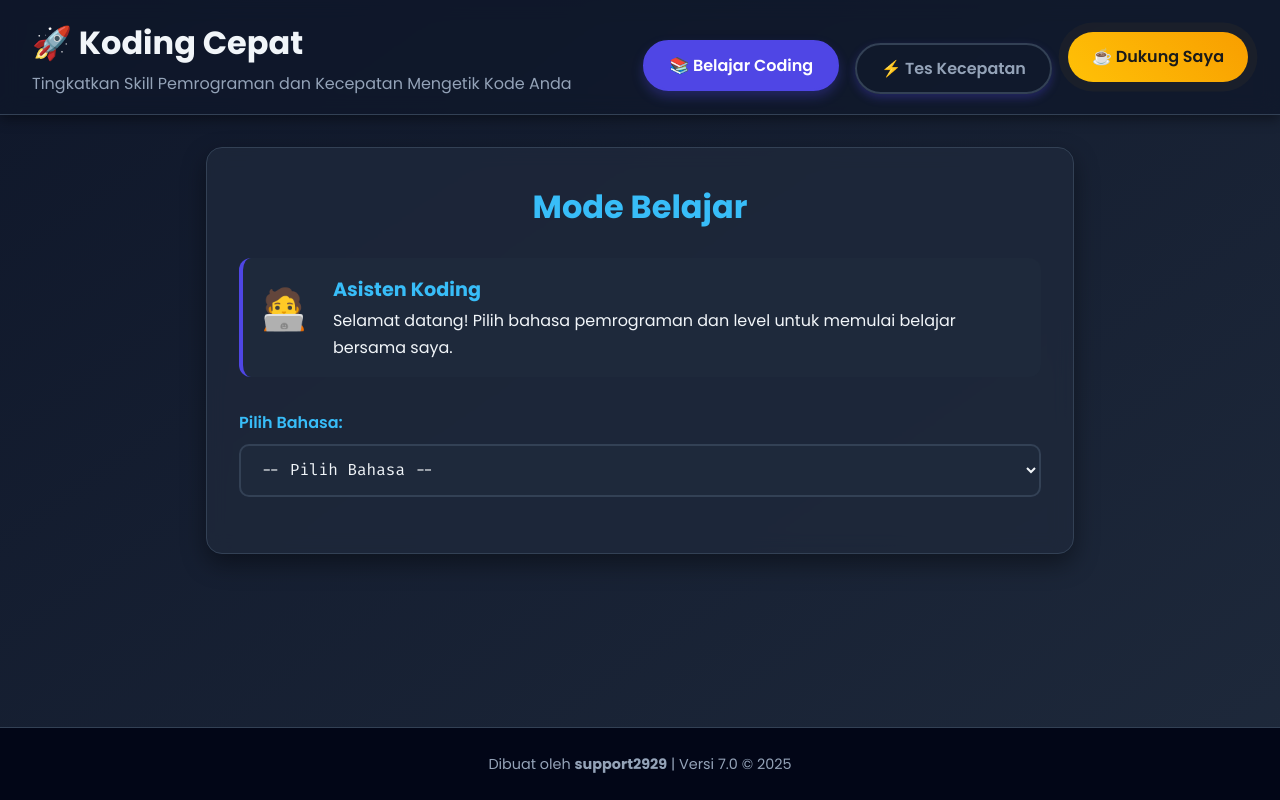
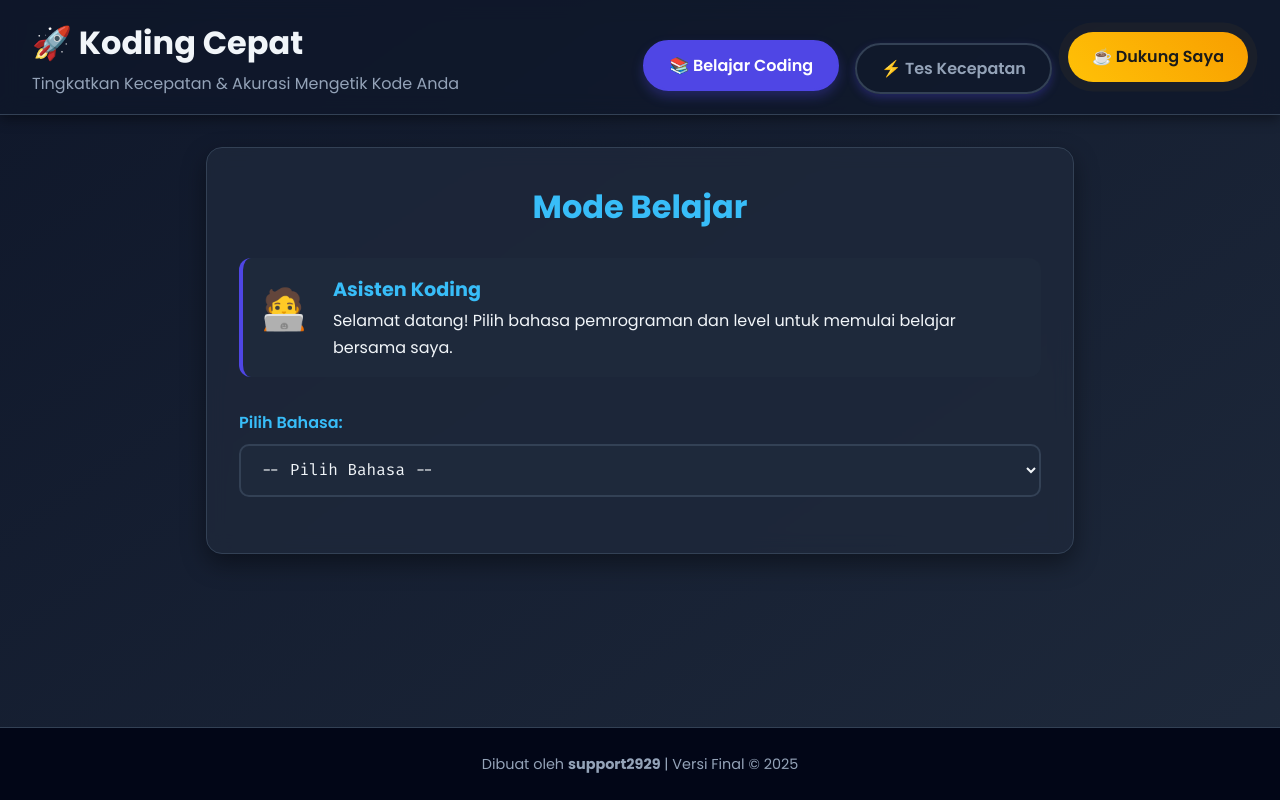
Before and after one commit to Support2929/Belajar-Koding-, a plain HTML site: page index.html in a window 1280 px wide. Drawn offline with Linux system fonts and the light colour scheme.

Commit message:
Update index.html

```diff
--- a/index.html
+++ b/index.html
@@ -3,7 +3,6 @@
 <head>
     <meta charset="UTF-8" />
     <meta name="viewport" content="width=device-width, initial-scale=1.0" />
-    <title>Koding Cepat | Belajar & Uji Kecepatan Koding</title>
     <link rel="stylesheet" href="./style.css">
     <link rel="preconnect" href="https://fonts.googleapis.com">
     <link rel="preconnect" href="https://fonts.gstatic.com" crossorigin>
@@ -14,7 +13,7 @@
     <header>
         <div class="header-content">
             <h1>🚀 Koding Cepat</h1>
-            <p class="subtitle">Tingkatkan Skill Pemrograman dan Kecepatan Mengetik Kode Anda</p>
+            <p class="subtitle">Tingkatkan Kecepatan & Akurasi Mengetik Kode Anda</p>
         </div>
         <nav>
             <button id="btnLearn" class="active">📚 Belajar Coding</button>
@@ -99,9 +98,9 @@
     </main>
 
     <footer>
-        <p>Dibuat oleh <strong>support2929</strong> | Versi 7.0 &copy; 2025</p>
+        <p>Dibuat oleh <strong>support2929</strong> | Versi Final &copy; 2025</p>
     </footer>
 
     <script src="./script.js" defer></script>
 </body>
-</html>
+    </html>
```
